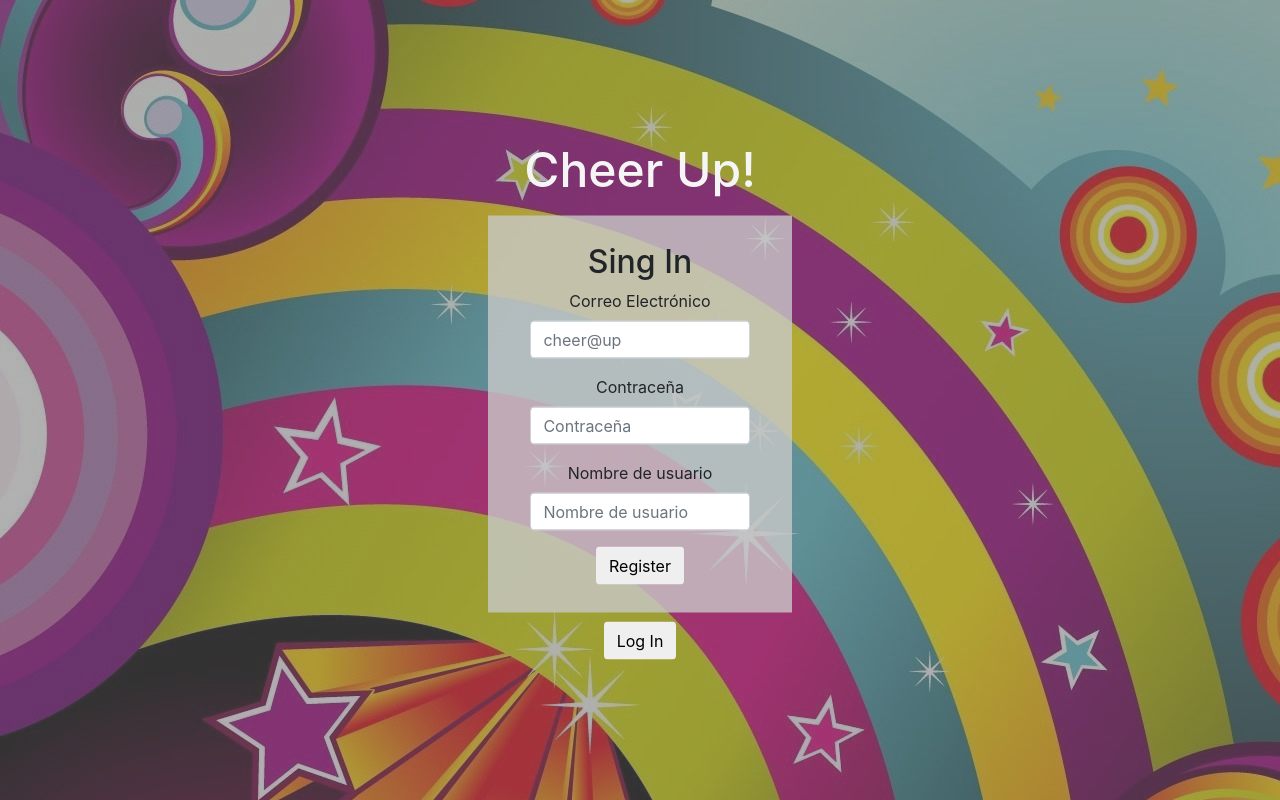
After one commit to Froznar/Redes-Final, a Python web app: template src/main/resources/templates/index.html in a window 1280 px wide. The commit adds this page. Run offline with Jinja, Linux system fonts and the light colour scheme; the template is opened without the code that fills it, so the values that code supplies are empty; some libraries are stand-ins or nearby versions.

Commit message:
avanzando con front-end

```diff
--- a/src/main/resources/static/css/app/app.css
+++ b/src/main/resources/static/css/app/app.css
@@ -0,0 +1,99 @@
+body,
+html {
+	height: 100%;
+	padding: 0;
+	margin: 0;
+}
+
+h1 {
+	font-size: 3em
+}
+
+h2 {
+	font-size: 2em
+}
+
+h3 {
+	font-size: 1em
+}
+
+/* INDEX PAGE*/
+
+.index {
+	height: 100%;
+	background-image: URL(/images/index-background.jpg);
+}
+
+.screen-cover {
+	background-color: rgb(100, 100, 100, 0.5);
+	height: 100%;
+}
+
+.main-title {
+	padding-bottom: 3%;
+	text-align: center;
+	color: whitesmoke;
+}
+
+.to-login{
+	padding-top: 3%;
+	align-content: center;
+	text-align: center;
+}
+
+.forms-container {
+	position: fixed;
+	top: 50%;
+	left: 50%;
+	/* bring your own prefixes */
+	transform: translate(-50%, -50%);
+	text-align: center;
+}
+
+.form-container {
+	padding: 10%;
+}
+
+.login {
+	background-color: rgb(10, 10, 10, 0.8);
+	color: whitesmoke;
+}
+
+.singin {
+	background-color: rgb(200, 200, 200, 0.8);
+}
+
+/*MAIN PAGE*/
+.main-background{
+	background: whitesmoke;
+	width: 100%;
+}
+.main-page{
+	width: 80%;
+	background-color: #ffc4e7;
+	text-align: center;
+
+}
+.main-user{
+	margin-bottom: 5%;
+	margin-top: 5%;
+	background-color: #9da2ff;
+}
+.problemas{
+	margin-right: 2%;
+	background-color: #ffbf66;
+	padding-bottom: 5%;
+	padding-top: 5%;
+}
+.datos-utiles{
+	margin-left: 2%;
+	background-color: #a3e3b8;
+}
+
+
+.retrato{
+	height: auto;
+	width: 100%;
+	padding-bottom: 2%;
+	padding-top: 2%;
+}
--- /dev/null
+++ b/src/main/resources/templates/index.html
@@ -0,0 +1,62 @@
+<!DOCTYPE html>
+<html>
+
+<head>
+	<title> Cheer Up!</title>
+</head>
+
+<body>
+	<div class="index">
+		<div class="screen-cover">
+			<div class="conteiner forms-container">
+				<div class="row">
+					<div class="col-md-12 main-title">
+						<h1> Cheer Up! </h1>
+					</div>
+				</div>
+				<div class="row">
+
+					<div class="col-md-12 singin">
+						<form class="form-container" action="/register" method="post">
+							<h2>Sing In</h2>
+							<div class="form-group">
+								<label for="exampleInputEmail1">Correo Electrónico</label>
+								<input type="email" class="form-control" placeholder="cheer@up" name="email">
+							</div>
+							<div class="form-group">
+								<label for="exampleInputPassword1">Contraceña</label>
+								<input type="password" class="form-control" placeholder="Contraceña" name="userPassword">
+							</div>
+							<div class="form-group">
+								<label for="exampleInputPassword1">Nombre de usuario</label>
+								<input type="text" class="form-control" placeholder="Nombre de usuario" name="userName">
+							</div>
+
+							<button type="submit" class="btn btn-default" value="Register">Register</button>
+						</form>
+					</div>
+				</div>
+				<div class="row">
+					<div class="col-md-12 to-login">
+						<form action="/login">
+    						<input type="submit" class="btn" value="Log In" />
+						</form>
+					</div>
+				</div>
+			</div>
+		</div>
+
+
+
+	</div>
+</body>
+
+<script src="js/lib/angular.min.js"></script>
+<script src="js/lib/ui-bootstrap-tpls-2.5.0.min.js"></script>
+<script src="js/app/app.js"></script>
+<script src="js/app/UserController.js"></script>
+<script src="js/app/UserService.js"></script>
+<link rel="stylesheet" href="css/lib/bootstrap.min.css" />
+<link rel="stylesheet" href="css/app/app.css" />
+
+</html>
```
Also changed, not shown: src/main/resources/static/index.html (deleted, +0 -40 lines), src/main/resources/templates/AskProblem.html (deleted, +0 -26 lines), src/main/resources/templates/answerProblem.html (+8 -0 lines), src/main/resources/templates/askProblem.html (added, +81 -0 lines), src/main/resources/templates/login.html (+56 -0 lines), src/main/resources/static/images/index-background.jpg (added), src/main/resources/static/images/user.png (added), 4 other files.
